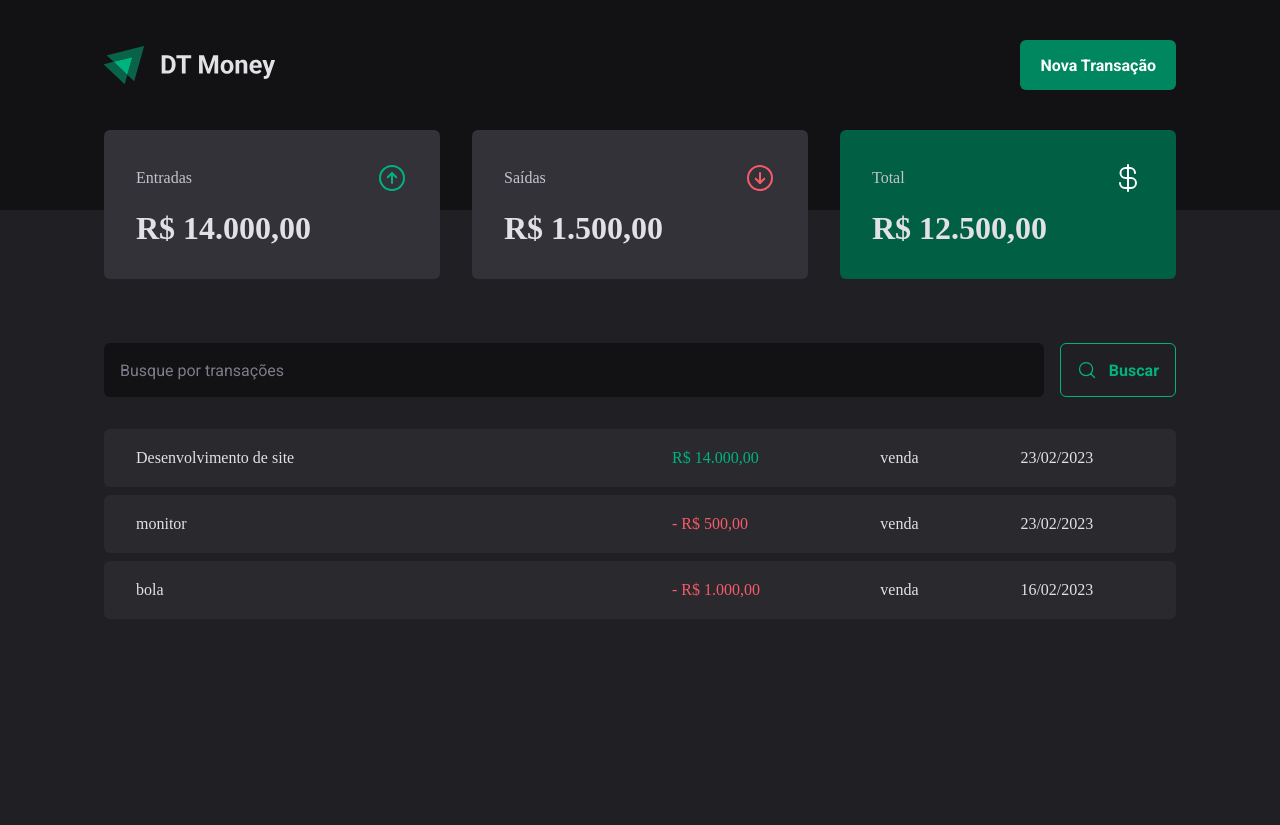
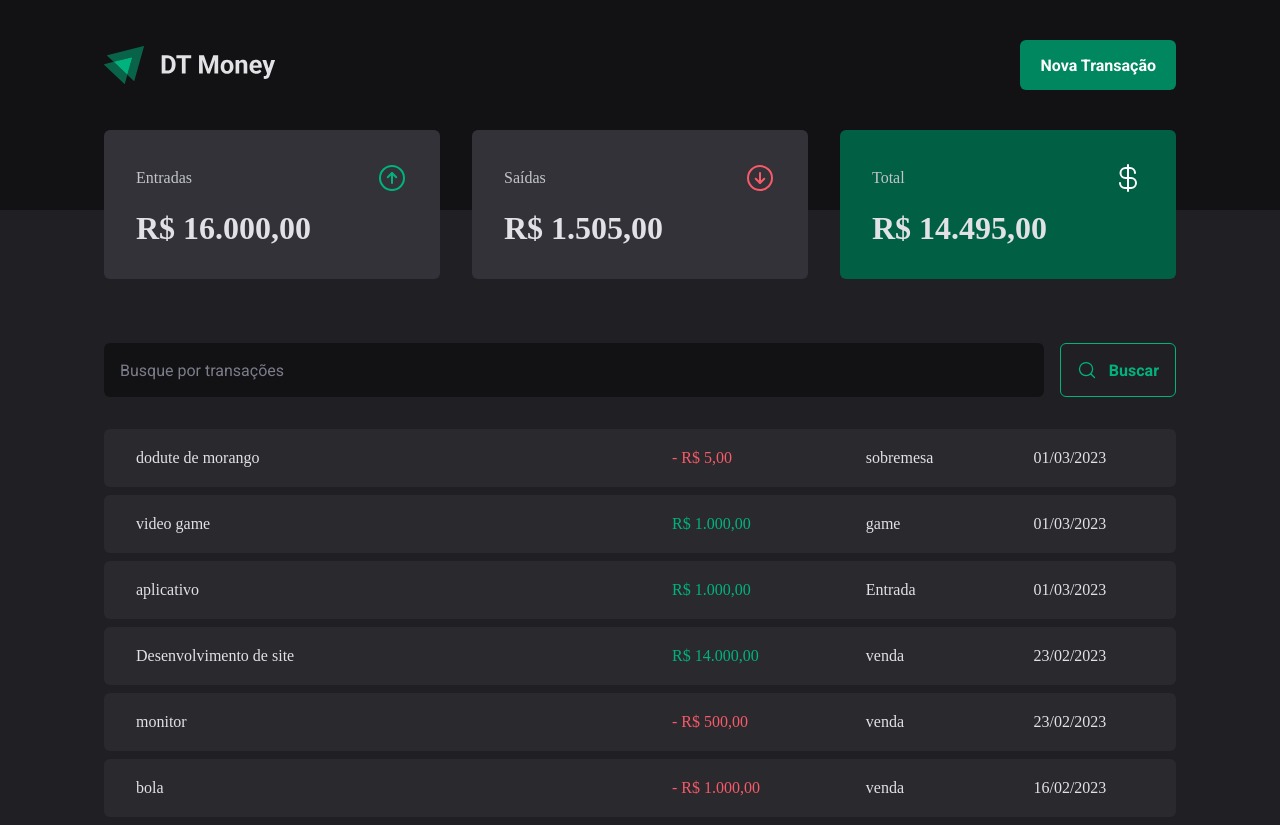
Before and after one commit to marcoscode404/dtmoneyIgnite03, a React (Vite) app in the folder 03-dt-money/: page / in a window 1280 px wide. Before the commit the page ends 800 px from the top, so only its background shows below. Built offline with nearby package versions, Linux system fonts and the light colour scheme; data requests are answered from the project's data file.

Commit message:
criando novas transações, criando filtro da transações

```diff
--- a/03-dt-money/server.json
+++ b/03-dt-money/server.json
@@ -23,6 +23,30 @@
       "category": "venda",
       "price": 1000,
       "createdAt": "2023-02-16T17:08:38.120Z"
+    },
+    {
+      "description": "aplicativo",
+      "price": 1000,
+      "category": "Entrada",
+      "type": "income",
+      "createdAt": "2023-03-01T19:49:26.376Z",
+      "id": 2
+    },
+    {
+      "description": "video game",
+      "price": 1000,
+      "category": "game",
+      "type": "income",
+      "createdAt": "2023-03-01T19:53:32.837Z",
+      "id": 3
+    },
+    {
+      "description": "dodute de morango",
+      "price": 5,
+      "category": "sobremesa",
+      "type": "outcome",
+      "createdAt": "2023-03-01T20:14:58.811Z",
+      "id": 4
     }
   ]
 }
--- a/03-dt-money/src/components/NewTransactionModal/index.tsx
+++ b/03-dt-money/src/components/NewTransactionModal/index.tsx
@@ -1,8 +1,10 @@
 import { zodResolver } from '@hookform/resolvers/zod'
 import * as Dialog from '@radix-ui/react-dialog'
 import { ArrowCircleDown, ArrowCircleUp, X } from 'phosphor-react'
+import { useContext } from 'react'
 import { Controller, useForm } from 'react-hook-form'
 import { z } from 'zod'
+import { TransactionsContext } from '../../contexts/TransactionsContext'
 import {
   CloseButton,
   Content,
@@ -21,11 +23,14 @@ const newTransactionFormSchema = z.object({
 type NewTransactionFormInputs = z.infer<typeof newTransactionFormSchema>
 
 export function NewTransactionModal() {
+  const { createTransaction } = useContext(TransactionsContext)
+
   const {
     control,
     register,
     handleSubmit,
     formState: { isSubmitting },
+    reset,
   } = useForm<NewTransactionFormInputs>({
     resolver: zodResolver(newTransactionFormSchema),
     defaultValues: {
@@ -34,8 +39,16 @@ export function NewTransactionModal() {
   })
 
   async function handleCreateNewTransaction(data: NewTransactionFormInputs) {
-    await new Promise((resolve) => setTimeout(resolve, 2000))
-    console.log(data)
+    const { description, price, category, type } = data
+
+    await createTransaction({
+      description,
+      price,
+      category,
+      type,
+    })
+
+    reset()
   }
 
   return (
--- a/03-dt-money/src/contexts/TransactionsContext.tsx
+++ b/03-dt-money/src/contexts/TransactionsContext.tsx
@@ -9,10 +9,16 @@ interface Transaction {
   category: string
   createdAt: string
 }
-
+interface CreateTransactionInput {
+  description: string
+  price: number
+  category: string
+  type: 'income' | 'outcome'
+}
 interface TransactionContextType {
   transactions: Transaction[]
   fetchTransactions: (query?: string) => Promise<void>
+  createTransaction: (data: CreateTransactionInput) => Promise<void>
 }
 
 interface TransactionsProviderProps {
@@ -27,6 +33,8 @@ export function TransactionsProvider({ children }: TransactionsProviderProps) {
   async function fetchTransactions(query?: string) {
     const response = await api.get('transactions', {
       params: {
+        _sort: 'createdAt',
+        _order: 'desc',
         q: query,
       },
     })
@@ -34,12 +42,29 @@ export function TransactionsProvider({ children }: TransactionsProviderProps) {
     setTransactions(response.data)
   }
 
+  async function createTransaction(data: CreateTransactionInput) {
+    const { description, price, category, type } = data
+
+    const response = await api.post('transactions', {
+      description,
+      price,
+      category,
+      type,
+      createdAt: new Date(),
+    })
+
+    // pegando o valor do estado anterior e adicionando o novo valor ao array
+    setTransactions((state) => [response.data, ...state])
+  }
+
   useEffect(() => {
     fetchTransactions()
   }, [])
 
   return (
-    <TransactionsContext.Provider value={{ transactions, fetchTransactions }}>
+    <TransactionsContext.Provider
+      value={{ transactions, fetchTransactions, createTransaction }}
+    >
       {children}
     </TransactionsContext.Provider>
   )
```
Lines whose indentation alone changed are shown as unchanged.
